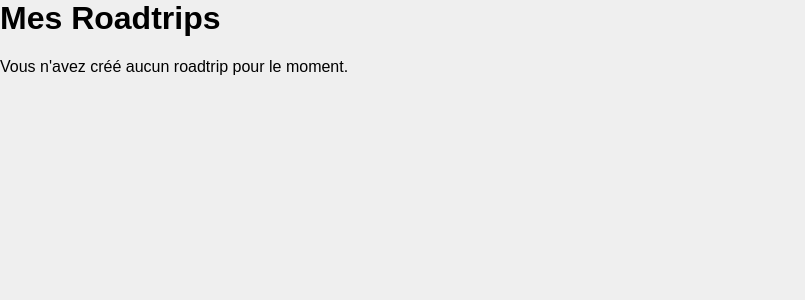
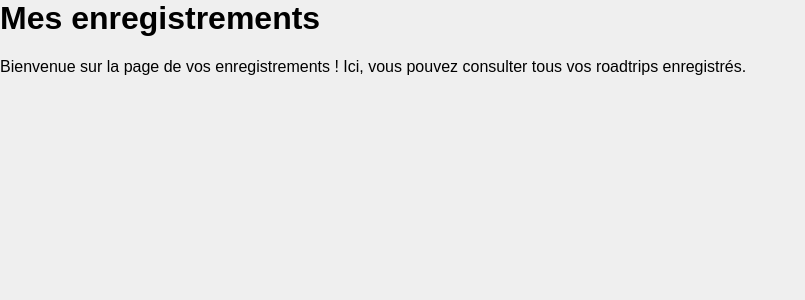
Before and after one commit to julieginest/Rail-Trip, a Django app: template App-RailTrip/App/templates/app_users/enregistrements.html in a window 1280 px wide. Shown: the top 300 px of the page, without its empty margins (0-805 px from the left). Run offline with Django 5.2, Linux system fonts and the light colour scheme; the template is opened without the code that fills it, so the values that code supplies are empty; some libraries are stand-ins or nearby versions; some web fonts are replaced.

Commit message:
probleme pour acceder à la page mes enregistrements, des que l'utilisateur connecté clique desssus il est toujours renvoyé vers la page de connexion

```diff
--- a/App-RailTrip/App/App/models/roadtrip.py
+++ b/App-RailTrip/App/App/models/roadtrip.py
@@ -9,3 +9,6 @@ class RoadTrip(models.Model):
     nbjour = models.IntegerField()
     description = models.CharField(max_length=255) #TODO changer
     utilisateur = models.ForeignKey(Utilisateur, on_delete=models.CASCADE)
+
+    def __str__(self):
+        return f"RoadTrip {self.id} de {self.utilisateur.pseudo}"
--- a/App-RailTrip/App/App/urls.py
+++ b/App-RailTrip/App/App/urls.py
@@ -17,6 +17,7 @@ Including another URLconf
 from django.contrib import admin
 from django.urls import path, include
 from .views import HomeView, LoginView, RegisterView, ProfileView, logout_view, enregistrements
+from django.contrib.auth import views as auth_views
 
 urlpatterns = [
     path('admin/', admin.site.urls),
@@ -24,6 +25,6 @@ urlpatterns = [
     path('login/', LoginView.as_view(), name="login"),
     path('register/', RegisterView.as_view(), name="register"),
     path('profile/', ProfileView.as_view(), name="profile"),
-    path('logout/', logout_view, name='logout'),
+    path('logout/', auth_views.LogoutView.as_view(), name='logout'),
     path('enregistrements/', enregistrements, name='enregistrements'),
 ]
--- a/App-RailTrip/App/templates/app_users/enregistrements.html
+++ b/App-RailTrip/App/templates/app_users/enregistrements.html
@@ -1,28 +1,11 @@
-{% extends "base.html" %}
+{% extends 'base.html' %}
+{% load static %}
 
 {% block content %}
-<div class="container">
-    <h1 class="text-center my-4">Mes Roadtrips</h1>
-    <div class="row">
-        {% for roadtrip in roadtrips %}
-            <div class="col-md-4 my-3">
-                <div class="card">
-                    <div class="card-body">
-                        <h5 class="card-title">{{ roadtrip.etapes }}</h5>
-                        <p class="card-text"><strong>Départ :</strong> {{ roadtrip.depart }}</p>
-                        <p class="card-text"><strong>Durée :</strong> {{ roadtrip.nbjour }} jours</p>
-                        <p class="card-text">{{ roadtrip.description }}</p>
-                        <p class="card-text">
-                            <strong>Visibilité :</strong>
-                            {% if roadtrip.publique %} Public {% else %} Privé {% endif %}
-                        </p>
-                    </div>
-                </div>
-            </div>
-        {% endfor %}
-    </div>
-    {% if not roadtrips %}
-        <p class="text-center my-4">Vous n'avez créé aucun roadtrip pour le moment.</p>
-    {% endif %}
+<div class="enregistrements-layout">
+    <h1>Mes enregistrements</h1>
+    <p>Bienvenue sur la page de vos enregistrements ! Ici, vous pouvez consulter tous vos roadtrips enregistrés.</p>
 </div>
 {% endblock %}
+
+{% include '../includes/footer.html' %}
--- a/App-RailTrip/App/templates/app_users/profile.html
+++ b/App-RailTrip/App/templates/app_users/profile.html
@@ -7,7 +7,7 @@
     <div class="sidebar">
         <ul class="menu">
             <h2 class="logo logo-menu">RailTrip</h2>
-            <li><a href=""><i class="ri-save-line"></i> Mes enregistrements</a></li>
+            <li><a href="{% url 'enregistrements' %}"><i class="ri-save-line"></i> Mes enregistrements</a></li>
             <li><a href=""><i class="ri-road-map-line"></i> Créer un roadtrip</a></li>
             <li><a href=""><i class="ri-heart-line"></i> Mes favoris</a></li>
             <li><a href=""><i class="ri-search-line"></i> Consulter des roadtrips</a></li>
```
Also changed, not shown: App-RailTrip/App/App/settings.py (+10 -0 lines), App-RailTrip/App/App/views/enregistrements.py (+7 -4 lines).
